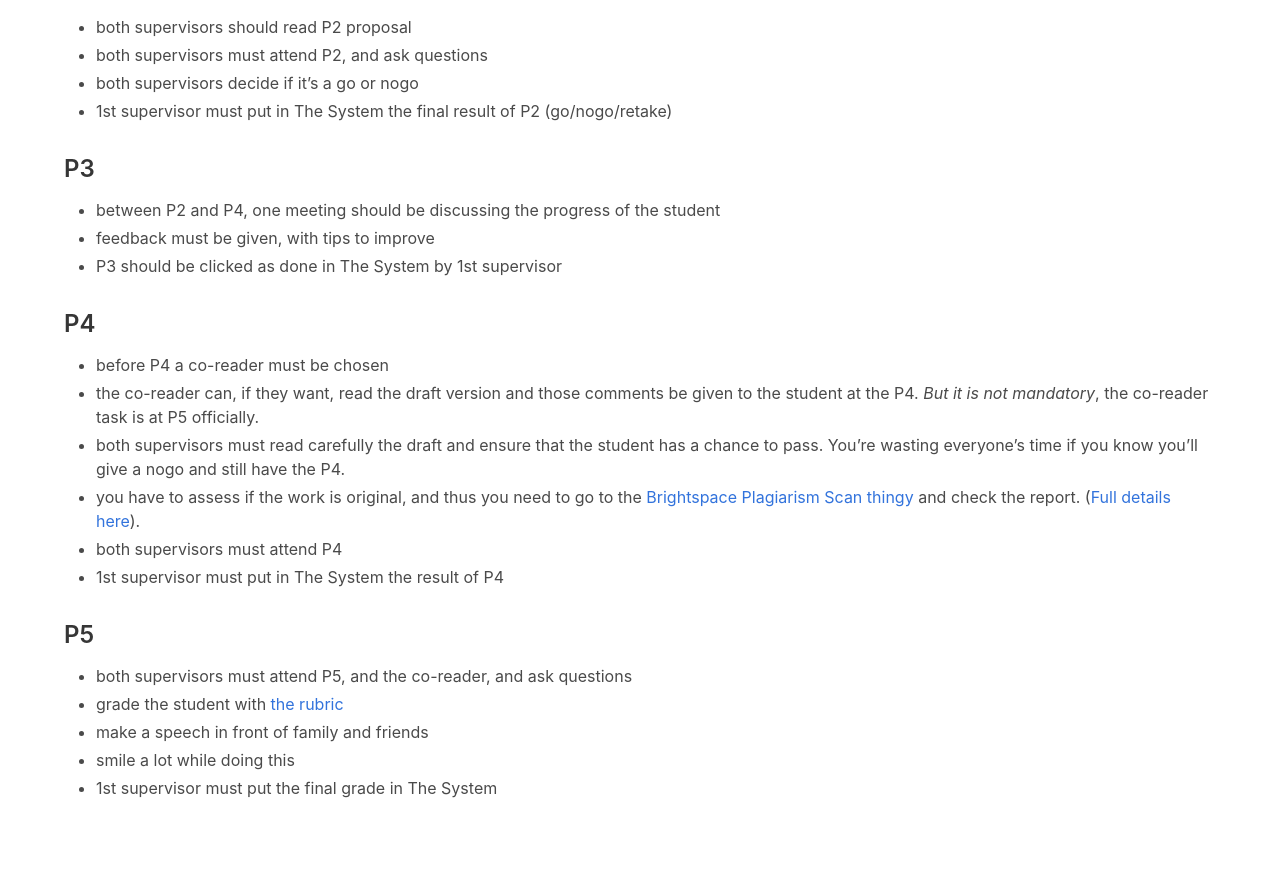
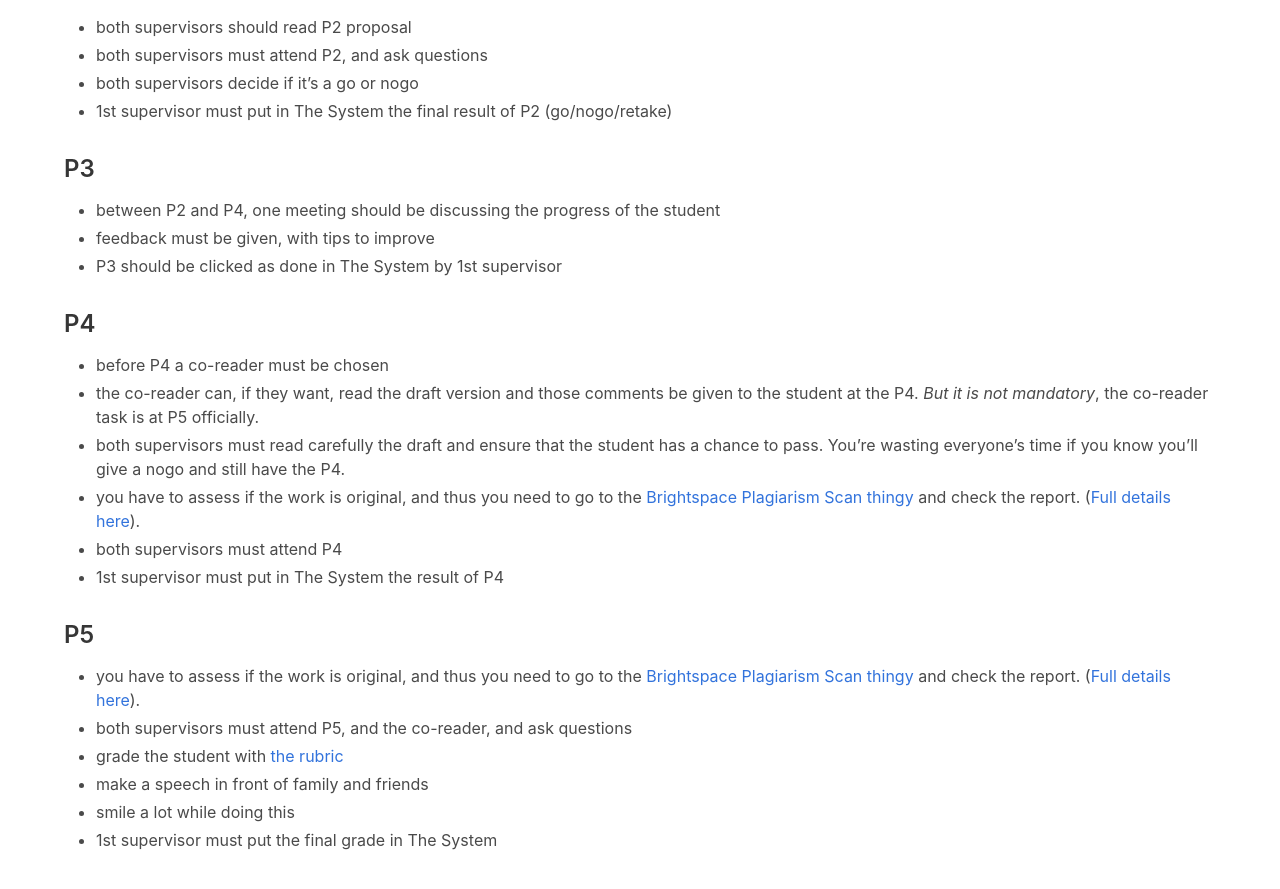
Before and after one commit to tudelft3d/geo2020, a Jekyll site: the page built from supervisors/index.md, in a window 1280 px wide and 900 px high, scrolled down 1023 px. Shown: the top 889 px of the window. Built offline with Jekyll 4.4.1, drawn with Linux system fonts in a browser that asks for light colours; nearby versions of some CDN libraries; before the commit the page ends 1871 px from its top, so only the background shows below that.

Commit message:
Plagiarism is also at P5

```diff
--- a/supervisors/index.md
+++ b/supervisors/index.md
@@ -60,6 +60,7 @@
 
 ### P5
 
+  - you have to assess if the work is original, and thus you need to go to the [Brightspace Plagiarism Scan thingy](https://brightspace.tudelft.nl/d2l/home/47493) and check the report. ([Full details here](../rules/Nieuw_Teacher_mail_V4.docx)).
   - both supervisors must attend P5, and the co-reader, and ask questions
   - grade the student with [the rubric](../rubric/)
   - make a speech in front of family and friends
```
